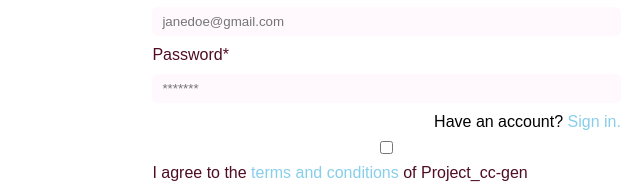
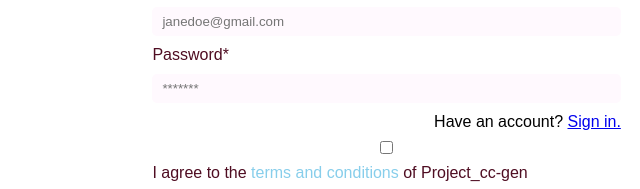
Before and after one commit to iamjacobjoshua/cc_gen-Team-126-frontend, a plain HTML site: page signUp.html in a window 1280 px wide. Shown: the part 443-632 px from the top of the page, 640-1280 px from the left. Drawn offline with Linux system fonts and the light colour scheme.

Commit message:
link to sign in bug

```diff
--- a/signUp.html
+++ b/signUp.html
@@ -38,7 +38,7 @@
                 </div>
                 <div class="sign_in">
                     Have an account?
-                    <span> <a href="login.html"></a>  Sign in.</span>
+                    <span> <a href="login.html">Sign in.</a></span>
                 </div>
 
                     <input type="checkbox" name="checkbox" id="checkbox" />
```
